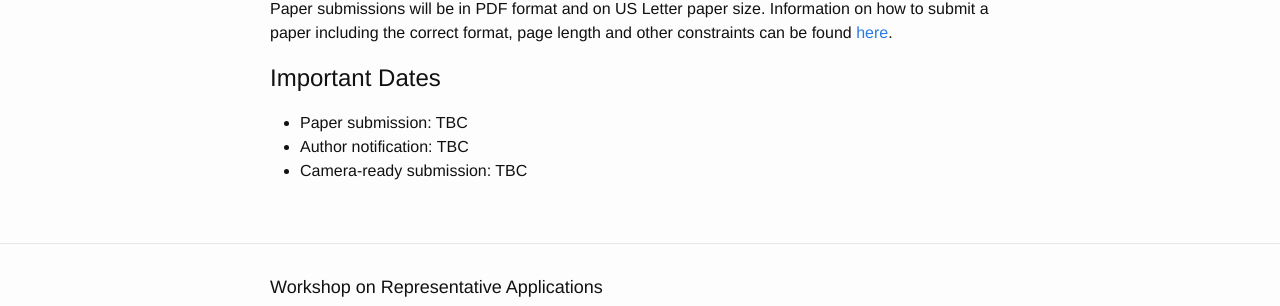
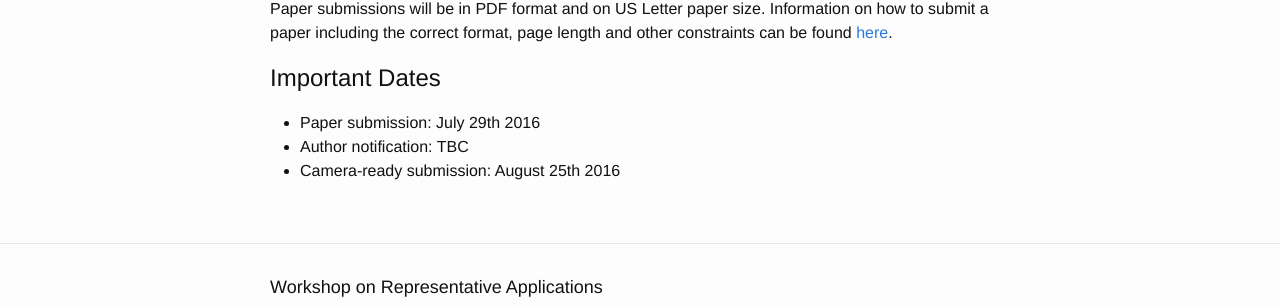
Before and after one commit to WRAP-workshop/WRAP-workshop.github.io, a Jekyll site: the page built from home.md, in a window 1280 px wide. Shown: the part 1156-1462 px from the top of the page. Built offline with Jekyll 4.4.1, drawn with Linux system fonts in a browser that asks for light colours.

Commit message:
Add submission and camera-ready dates

```diff
--- a/_includes/dates.md
+++ b/_includes/dates.md
@@ -1,3 +1,3 @@
-* Paper submission: TBC
+* Paper submission: July 29th 2016
 * Author notification: TBC
-* Camera-ready submission: TBC
+* Camera-ready submission: August 25th 2016
```
